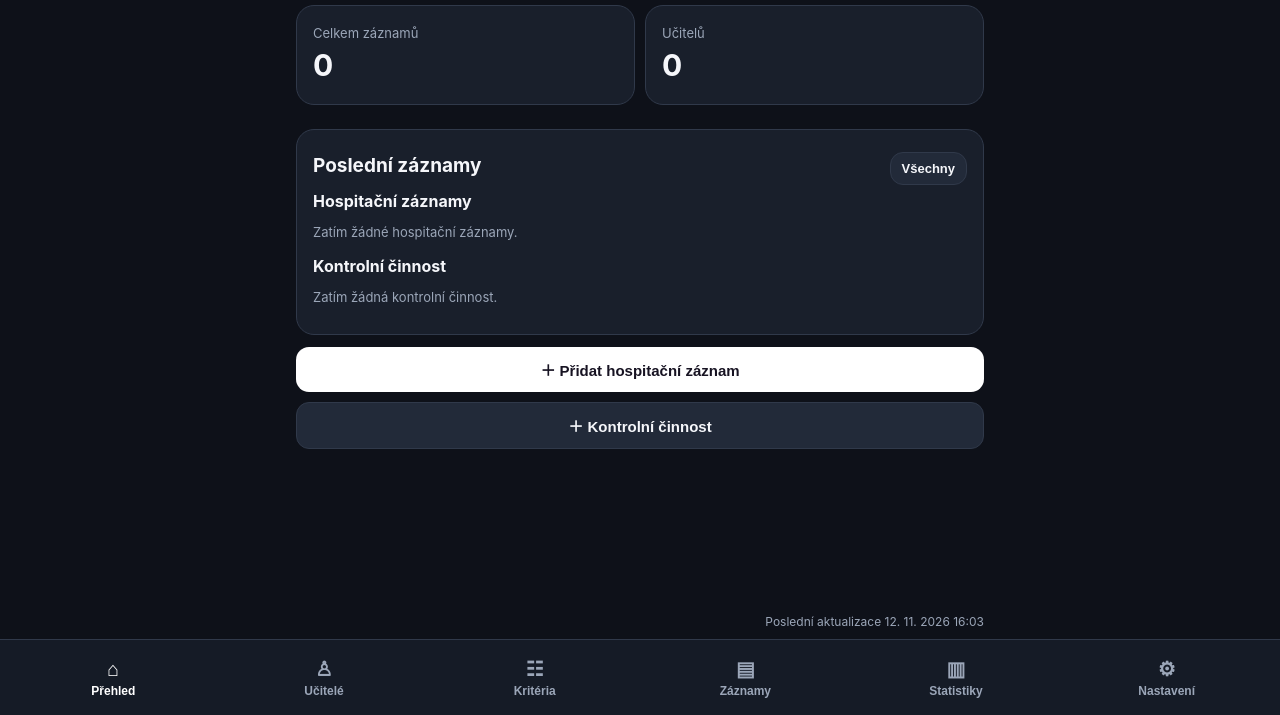
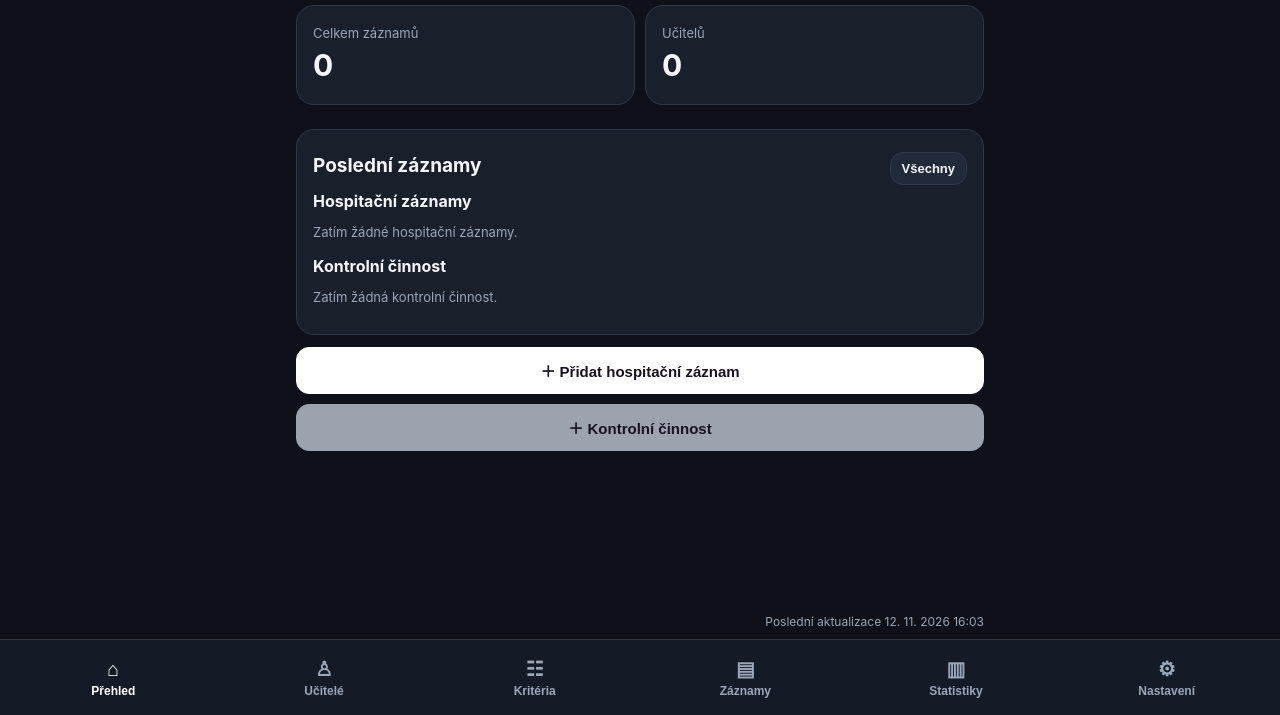
Before and after one commit to Jarcuch/Teacher-statistik, a plain HTML site: page index.html in a window 1280 px wide. Shown: the part 85-800 px from the top of the page. Drawn offline with Linux system fonts and the light colour scheme.

Commit message:
Set distinct overview action colors

```diff
--- a/index.html
+++ b/index.html
@@ -49,8 +49,8 @@ main{width:100%;flex:1;display:flex;flex-direction:column}
   <div class="card metric"><span>Učitelů</span><strong id="partnerCount">0</strong></div>
  </div>
  <div class="card"><div class="row between"><h2>Poslední záznamy</h2><button class="small secondary" onclick="showPage('records')">Všechny</button></div><h3>Hospitační záznamy</h3><div id="recentObservations"></div><h3 style="margin-top:16px">Kontrolní činnost</h3><div id="recentControls"></div></div>
- <button style="width:100%" onclick="openRecord(undefined,true)">＋ Přidat hospitační záznam</button>
- <button class="secondary" style="width:100%;margin-top:10px" onclick="openControlActivity()">＋ Kontrolní činnost</button>
+ <button style="width:100%;background:#ffffff;color:#171322;border:1px solid #ffffff" onclick="openRecord(undefined,true)">＋ Přidat hospitační záznam</button>
+ <button style="width:100%;margin-top:10px;background:#9ca3af;color:#171322;border:1px solid #9ca3af" onclick="openControlActivity()">＋ Kontrolní činnost</button>
  <footer class="last-update">Poslední aktualizace <time datetime="2026-11-12T15:03:28.000Z">12. 11. 2026 16:03</time></footer>
 </section>
 <section id="partners" class="page hidden">
```
